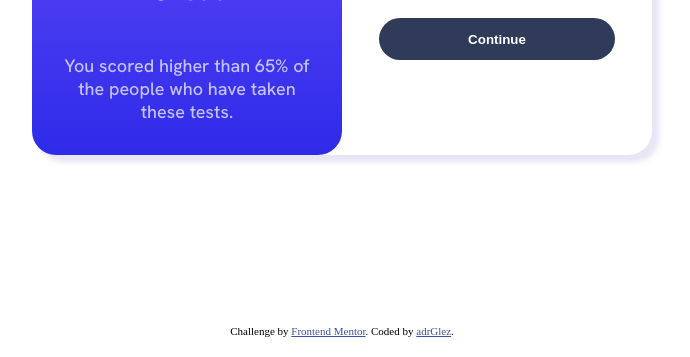
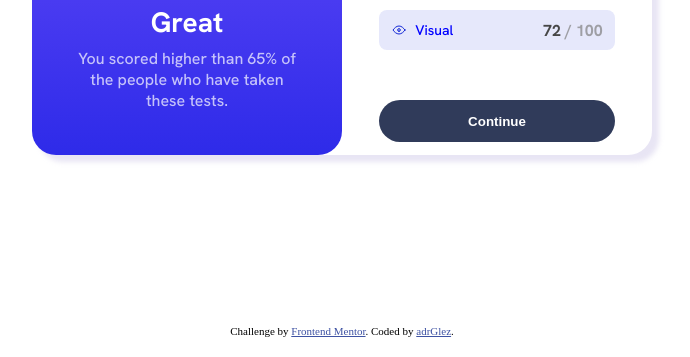
Before and after one commit to adrGlez/Frontend-Mentor-Challenges, a plain HTML site: page results-summary-component-main/index.html in a window 1280 px wide. Shown: the part 443-800 px from the top of the page, without its empty margins (298-988 px from the left). Drawn offline with Linux system fonts and the light colour scheme.

Commit message:
almost done

```diff
--- a/results-summary-component-main/index.html
+++ b/results-summary-component-main/index.html
@@ -33,8 +33,10 @@
           <p class="result-number">76</p>
           <p class="out-of">of 100</p>
         </div>
-        <p class="result-title">Great</p>
-        <p class="info">You scored higher than 65% of the people who have taken these tests.</p>
+        <div class="message">
+          <p class="result-title">Great</p>
+          <p class="info">You scored higher than 65% of the people who have taken these tests.</p>
+        </div>
       </div>
       <div class="right-card">
         <p class="summary">Summary</p>
--- a/results-summary-component-main/style.css
+++ b/results-summary-component-main/style.css
@@ -43,6 +43,7 @@ p {
     display: flex;
     flex-direction: column;
     align-items: center;
+    justify-content: space-around;
     width: 50%;
     background: linear-gradient(var(--first-blue-bg) 0%, var(--second-blue-bg) 100%);
     border-radius: 24px;
@@ -78,21 +79,32 @@ p {
     font-weight: bold;
 }
 
+.message {
+    display: flex;
+    flex-direction: column;
+    align-items: center;
+    justify-content: center;
+}
+
 .result-title {
     color: var(--neutral-white);
     font-size: 28px;
     font-weight: bold;
+    margin: 0;
 }
 
 .info {
     color: var(--neutral-white-light);
     text-align: center;
     max-width: 25ch;
+    font-size: medium;
+    margin: 8px 0 32px 0;
 }
 
 .right-card {
     display: flex;
     flex-direction: column;
+    justify-content: space-around;
     width: 38%;
     /* height: 100%; */
     margin-left: 6%;
@@ -103,7 +115,6 @@ p {
 .summary {
     color: var(--neutral-gray-blue);
     font-weight: bold;
-    margin: 0;
     margin-top: 16px;
 }
 
```
